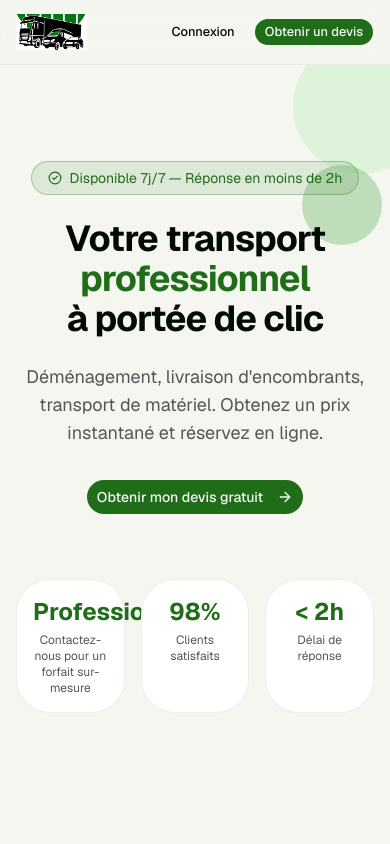
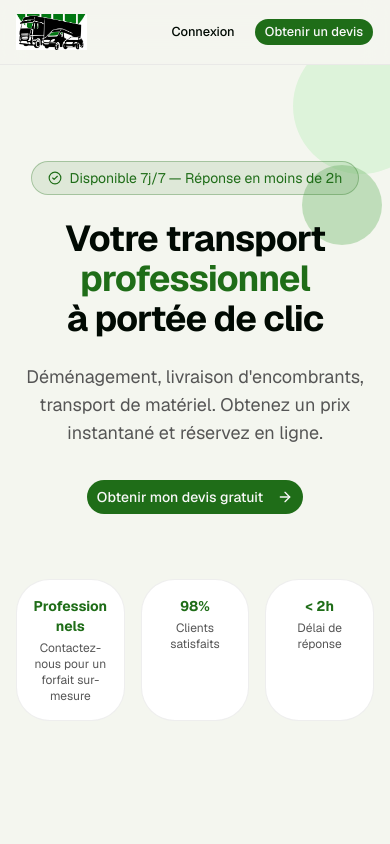
Before and after one commit to Oualid-coder/transport24h-web, a Next.js app: page / in a window 390 px wide. Shown: the top 844 px of the page. Built offline with nearby package versions, Linux system fonts and the light colour scheme; no server answers.

Commit message:
fix: apostrophe litterale affichee + responsive titre carte professionnels mobile

```diff
--- a/app/(client)/page.tsx
+++ b/app/(client)/page.tsx
@@ -122,8 +122,8 @@ export default function HomePage() {
               { value: "98%", label: "Clients satisfaits" },
               { value: "< 2h", label: "Délai de réponse" },
             ].map((s) => (
-              <div key={s.label} className="rounded-xl border border-border/50 bg-card p-4">
-                <div className="text-2xl font-bold text-primary">{s.value}</div>
+              <div key={s.label} className="rounded-xl border border-border/50 bg-card p-4 min-w-0">
+                <div className="break-words text-sm font-bold text-primary sm:text-2xl">{s.value}</div>
                 <div className="mt-1 text-xs text-muted-foreground">{s.label}</div>
               </div>
             ))}
@@ -403,7 +403,7 @@ export default function HomePage() {
               {
                 icon: <CheckCircle2 className="size-5 text-primary" />,
                 title: "Prix transparents",
-                desc: "Le prix affiché est le prix final. Pas de mauvaise surprise à l&apos;arrivée.",
+                desc: "Le prix affiché est le prix final. Pas de mauvaise surprise à l'arrivée.",
               },
               {
                 icon: <Truck className="size-5 text-primary" />,
@@ -413,7 +413,7 @@ export default function HomePage() {
               {
                 icon: <Users className="size-5 text-primary" />,
                 title: "Manutentionnaires disponibles",
-                desc: "Ajoutez jusqu&apos;à 2 manutentionnaires pour le chargement et déchargement.",
+                desc: "Ajoutez jusqu'à 2 manutentionnaires pour le chargement et déchargement.",
               },
             ].map((f) => (
               <div
```
